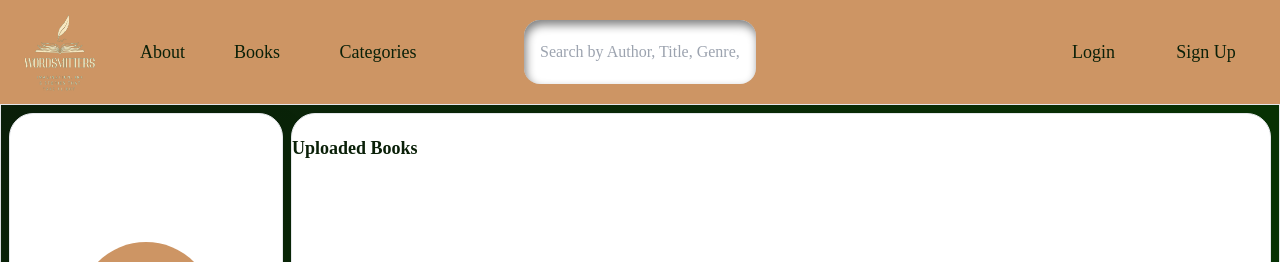
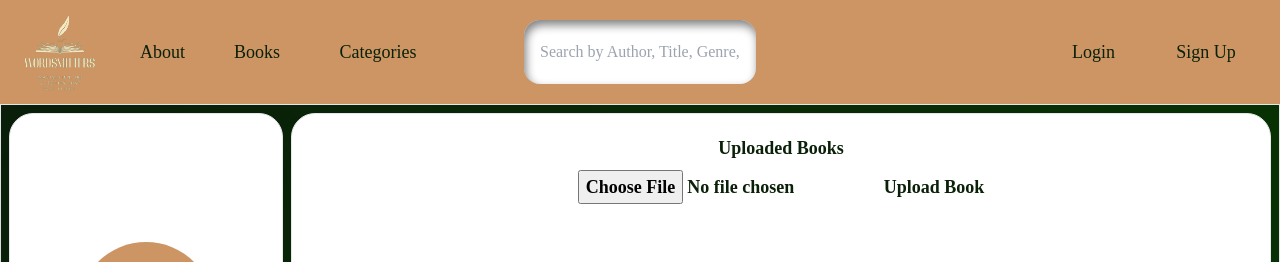
Before and after one commit to Munyia/WordSmitters, a React (Vite) app in the folder client/: page /writerprofile in a window 1280 px wide. Shown: the top 262 px of the page. Built offline with nearby package versions, Linux system fonts and the light colour scheme; a web font is replaced by a local one.

Commit message:
writerprofile

```diff
--- a/client/src/pages/SignUp.jsx
+++ b/client/src/pages/SignUp.jsx
@@ -35,6 +35,9 @@ const SignUp = () => {
   const togglePasswordVisibility = () => {
     setShowPassword(!showPassword);
   };
+  const toggleConfirmPasswordVisibility = () => {
+    setConfirmPassword(!confirmPassword);
+  };
 
   const handleFirstNameFocus = () => {
     setIsFirstNameFocused(true);
@@ -56,15 +59,6 @@ const SignUp = () => {
     }
   };
 
-  const handlePasswordFocus = () => {
-    setIsPasswordFocused(true);
-  };
-
-  const handlePasswordBlur = () => {
-    if (!password) {
-      setIsPasswordFocused(false);
-    }
-  };
 
   const handleEmailFocus = () => {
     setIsEmailFocused(true);
@@ -83,6 +77,15 @@ const SignUp = () => {
   const handleUsernameBlur = () => {
     if (!username) {
       setIsUsernameFocused(false);
+    }
+  };
+  const handlePasswordFocus = () => {
+    setIsPasswordFocused(true);
+  };
+
+  const handlePasswordBlur = () => {
+    if (!password) {
+      setIsPasswordFocused(false);
     }
   };
 
@@ -246,7 +249,7 @@ const SignUp = () => {
                 value={confirmPassword}
                 onChange={(e) => setConfirmPassword(e.target.value)}
                 className={`input-field placeholder:text-[#CD9564] ${isConfirmPasswordFocused || confirmPassword? 'focus:border-black outline-none py-1 px-2 border-b border-gray-500' : ''}`}
-                type={showPassword ? "text" : "Confirm password"} // Show password if showPassword is true, otherwise hide it
+                type={confirmPassword ? "text" : "Confirm password"} // Show password if showPassword is true, otherwise hide it
                 onFocus={handleConfirmPasswordFocus}
                 onBlur={handleConfirmPasswordBlur}
               />
@@ -254,7 +257,7 @@ const SignUp = () => {
               <img
                 src={showPassword ? eye : lock} // Display different images based on the showPassword state
                 alt="Password toggle"
-                onClick={togglePasswordVisibility}
+                onClick={toggleConfirmPasswordVisibility}
                 className="password-toggle-icon w-[7%]"
               />
             </div>
--- a/client/src/pages/WriterProfile.jsx
+++ b/client/src/pages/WriterProfile.jsx
@@ -7,6 +7,33 @@ import DeleteModal from '../components/DeleteModal';
 function WriterProfile({ userId }) {
   document.title= "Writer Profile"
 //   const [user, setUser] = useState(null);
+
+const [fileInput, setFileInput] = useState(null);
+const [uploadedBooks, setUploadedBooks] = useState([]);
+
+
+const handleFileChange = (event) => {
+  setFileInput(event.target.files[0]);
+};
+
+
+const handleBookUpload = async () => {
+  try {
+    setLoading(true);
+    const formData = new FormData();
+    formData.append('book', fileInput);
+    const response = await axios.post('/api/books/upload', formData, {
+      headers: {
+        'Content-Type': 'multipart/form-data'
+      }
+    });
+    setUploadedBooks([...uploadedBooks, response.data]);
+    setLoading(false);
+  } catch (error) {
+    console.error('Error uploading book:', error);
+    setLoading(false);
+  }
+};
 
 const currentlyReadingBooks = [
   { title: 'Book 1', author: 'Author 1', coverImage: 'book1.jpg', description: 'Description 1', publisher: 'Publisher 1', year: 'Year 1', genre: 'Genre 1', chapters: 'Chapters 1'},
@@ -144,11 +171,19 @@ return (
          */}
 
         <div className='w-full bg-white  text-sec font-bold  justify-center text-center rounded-3xl border min-h-[40vh] pt-5 text-lg   '>
-          <div className='flex'>
-          <h2 className="section-title">Uploaded Books</h2>
-          </div>
+            <div>
+              <h2 className="section-title">Uploaded Books</h2>
+              <input type="file" onChange={handleFileChange} className="my-2" />
+              <button onClick={handleBookUpload}>Upload Book</button>
+              {loading && <Loader />}
+              {uploadedBooks.map((book, index) => (
+                <div key={index} className='min-w-[15%]'>
+                  <BookCard {...book} />
+                </div>
+              ))}
+            </div>
         </div>
-        <div className='w-full bg-white  text-sec font-bold  justify-center text-center rounded-3xl border min-h-[40vh] pt-5 text-lg   '>
+        <div className='w-full bg-white  text-sec font-bold  rounded-3xl border min-h-[40vh] pt-5 text-lg   '>
           <div className='flex'>
           <h2 className="section-title">Currently Reading</h2>
           </div>
```
